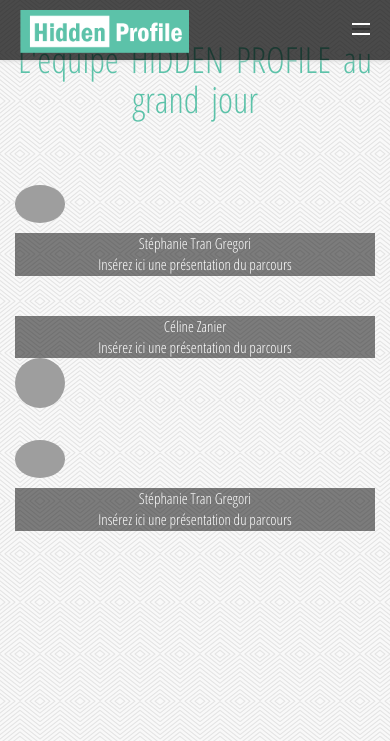
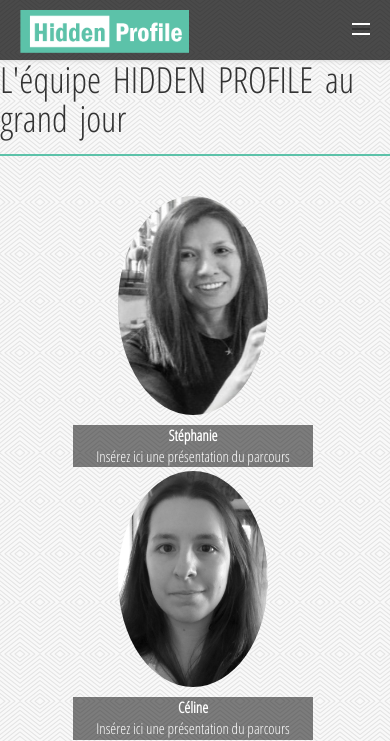
Before and after one commit to WilliamB78/hidden_profile, a PHP site: template templates/aboutUs.html.twig in a window 390 px wide. Shown: the top 741 px of the page. Run offline with PHP 8.4, Linux system fonts and the light colour scheme; the template is opened without the code that fills it, so the values that code supplies are empty; some libraries are stand-ins or nearby versions; some web fonts are replaced; grey boxes are pictures that could not be loaded.

Commit message:
commit-10h25

```diff
--- a/templates/aboutUs.html.twig
+++ b/templates/aboutUs.html.twig
@@ -2,90 +2,41 @@
 
 {% block content %}
 
+<h1 class='titre-espace'>L'équipe HIDDEN PROFILE au grand jour</h1>
+<hr class="trait-bleu">
+
 <div class="box-principale">
-    <h1>L'équipe HIDDEN PROFILE au grand jour</h1>
 
-    <div class="row">
-        <div class="col-md-4">
-        </div>
-
-        <div class="col-md-4">
-            <figure>
-                <img src="{{ asset('img/stefGreg.jpg') }}" alt="">
-            </figure>
-        </div>
-
-        <div class="col-md-4">
-            <figure>
-                <figcaption>Stéphanie Tran Gregori<p>Insérez ici une présentation du parcours</p></figcaption>
-            </figure>
-        </div>
-    </div>
-
-    <div class="row">
-        <div class="col-md-4">
-            <figure>
-                <figcaption>Céline Zanier<p>Insérez ici une présentation du parcours</p></figcaption>
-            </figure>
-        </div>
-
-        <div class="col-md-4">
-            <figure>
-                <img src="http://lorempixel.com/300/300/" alt="">
-            </figure>
-        </div>
-
-        <div class="col-md-4">
-        </div>
-    </div>
-
-    <div class="row">
-        <div class="col-md-4">
-        </div>
-
-        <div class="col-md-4">
-            <figure>
-                <img src="{{ asset('img/stefGreg.jpg') }}" alt="">
-            </figure>
-        </div>
-
-        <div class="col-md-4">
-            <figure>
-                <figcaption>Stéphanie Tran Gregori<p>Insérez ici une présentation du parcours</p></figcaption>
-            </figure>
-        </div>
-    </div>
-
-{#    <div class="box stephanie">
+    <div class="box stephanie">
         <figure>
-            <img src="{{ asset('img/stefGreg.jpg') }}" alt="">
-            <figcaption>Stéphanie Tran Gregori<p>Insérez ici une présentation du parcours</p></figcaption>
+            <img src="{{ asset('img/stefG.jpg') }}" alt="">
+            <figcaption><strong>Stéphanie</strong><p>Insérez ici une présentation du parcours</p></figcaption>
         </figure>
     </div>
     <div class="box celine">
         <figure>
-            <img src="http://lorempixel.com/300/300/" alt="">
-            <figcaption>Céline Zanier<p>Insérez ici une présentation du parcours</p></figcaption>
+            <img src="{{ asset('img/celine.jpg') }}" alt="">
+            <figcaption><strong>Céline</strong><p>Insérez ici une présentation du parcours</p></figcaption>
         </figure>
     </div>
     <div class="box dimitri">
         <figure>
             <img src="http://lorempixel.com/300/300/" alt="">
-            <figcaption>Dimitri<p>Insérez ici une présentation du parcours</p></figcaption>
+            <figcaption><strong>Dimitri</strong><p>Insérez ici une présentation du parcours</p></figcaption>
         </figure>
     </div>
     <div class="box william">
         <figure>
             <img src="http://lorempixel.com/300/300/" alt="">
-            <figcaption>William Buttez<p>Insérez ici une présentation du parcours</p></figcaption>
+            <figcaption><strong>William</strong><p>Insérez ici une présentation du parcours</p></figcaption>
         </figure>
     </div>
     <div class="box alexandre">
         <figure>
             <img src="http://lorempixel.com/300/300/" alt="">
-            <figcaption>Alexandre Dutay<p>Insérez ici une présentation du parcours</p></figcaption>
+            <figcaption><strong>Alexandre</strong><p>Insérez ici une présentation du parcours</p></figcaption>
         </figure>
-    </div>#}
+    </div>
 </div>
 
 {% endblock %}
--- a/templates/company/consulter_cv.html.twig
+++ b/templates/company/consulter_cv.html.twig
@@ -10,7 +10,7 @@
         <div id="header-box" class="col-md-12">
             <h3 class="resume-title resume-title-info-perso"> INFORMATIONS PERSONNELLES</h3>
             <ul>
-                <li><strong><span id="span-firstname">{% if user is not empty %}{{ user.firstname }}{% endif %}</span> {% if user is not empty %}{{ user.lastname|upper }}{% endif %}</span></strong></li>
+                <li><strong><span id="span-firstname">{% if user is not empty %}{{ user.firstname }}{% endif %}</span> <span id="span-lastname">{% if user is not empty %}{{ user.lastname|upper }}{% endif %}</span></strong></li>
                 <li>Email : <span id="span-email">{% if user is not empty %}{{ user.email }}{% endif %}</span></li>
                 <li>Téléphone : <span id="span-telephone">{% if user is not empty %}{{ user.telephone }}{% endif %}</span></li>
                 <li>Code postal : <span id="span-postcode">{% if user is not empty %}{{ user.postcode }}{% endif %}</span></li>
@@ -22,7 +22,7 @@
             <div class="col-md-6">
                 {#<button class="btn btn-default reveal-btn" reference="{{ resume.id }}"><i class="fa fa-unlock-alt" aria-hidden="true"></i> Débloquer ce CV</button>#}
 
-                   <button type="button" class="btn btn-primary btn-reveal-cv" data-toggle="modal" data-target="#myModal"><i class="fa fa-unlock-alt" aria-hidden="true"></i> Débloquer ce CV</button>
+                   <button type="button" class="btn btn-default btn-reveal-cv" data-toggle="modal" data-target="#myModal"><i class="fa fa-unlock-alt" aria-hidden="true"></i> Débloquer ce CV</button>
 
                        {# <button class="btn btn-default reveal-btn" reference="{{ resume.id }}"><i class="fa fa-unlock-alt" aria-hidden="true"></i> Valider</button>#}
             </div>
@@ -30,7 +30,7 @@
                {# <button class="btn btn-default favori-btn" reference="{{ resume.reference }}">Favori <span id="star{{ resume.reference }}" class="glyphicon {% if resume.favorite is null %}glyphicon-star-empty{% else %}glyphicon-star{% endif %}" aria-hidden="true"></span></button>#}
                 <button class="btn btn-default btn-reveal-cv"><i class="fa fa-star-o" aria-hidden="true"></i> Ajouter ce CV à vos favoris</button>
             </div>
-            <img src="{{ asset('img/bigLogo.png') }}" alt=""/>
+            <img src="{{ asset('img/hidden_info.png') }}" alt=""/>
         </div>
         {% endif %}
     </div>
--- /dev/null
+++ b/templates/company/reveal_resume.html.twig
@@ -0,0 +1,2 @@
+{# empty Twig template #}
+ok
--- a/templates/layout.html.twig
+++ b/templates/layout.html.twig
@@ -83,6 +83,8 @@
        </ul>
      </header>
 
+        <div class="container">
+
         {% for type, flashes in app.session.flashbag.all %}
             {% for flash in flashes %}
                 {% if type == 'error' %}
@@ -93,8 +95,6 @@
                 </div>
             {% endfor %}
         {% endfor %}
-
-        <div class="container">
 
             {% block content %}{% endblock %}
 
--- a/templates/resume/advises_cv.html.twig
+++ b/templates/resume/advises_cv.html.twig
@@ -1,8 +1,8 @@
 {% extends "layout.html.twig" %}
 
 {% block content %}
+    <p id="retour_cv"><a href="{{ path('resume_edit') }}"><< Retour à votre création de CV</a></p>
     <h1 id="title_advises">CONSEILS REDACTION CV</h1>
-
 
     <div class="container_redactionCV">
         <div class="explicationsCV">
--- a/templates/user/espace_candidat.html.twig
+++ b/templates/user/espace_candidat.html.twig
@@ -15,7 +15,7 @@
         <div class="col-md-12">
             <h3 class="resume-title resume-title-info-perso"> INFORMATIONS PERSONNELLES</h3>
             <ul>
-                <li>{{ user.firstname }} {{ user.lastname|upper }}</li>
+                <li><strong><span id="span-userName">{{ user.firstname }} {{ user.lastname|upper }}</span></strong></li>
 
                 <li><em>Email</em> :  {{ user.email }}</li>
                 <li><em>T&eacute;l&eacute;phone</em> : {{ user.telephone }}</li>
--- a/web/css/main.css
+++ b/web/css/main.css
@@ -640,16 +665,10 @@ footer a:hover{
 /*page qui-sommes-nous*/
 .box-principale{
 	width: 1250px;
-	margin: auto;
-}
-.box-principale h1{
-	text-align: center;
-        margin-bottom: 50px;
-        color: #5cc2a9;
+        margin-top: 40px;
 }
 .box-principale figure{
 	margin:0;
-
 }
 .box-principale .box{
 	display: inline-block;
@@ -661,7 +680,8 @@ footer a:hover{
 .box-principale img{
 	display: block;
 /*        max-width: 70%;*/
-        width: 50px;
+        width: 150px;
+        margin: 0 auto;
 	border-radius: 70%;
 /*        margin-left: 35px;*/
 }
```
Also changed, not shown: other parts of web/css/main.css (+61 -32 lines), templates/company/espace_recruteur.html.twig (+11 -4 lines), templates/index.html.twig (+13 -12 lines), web/img/celine.jpg (added), web/img/hidden_info.png (added).
